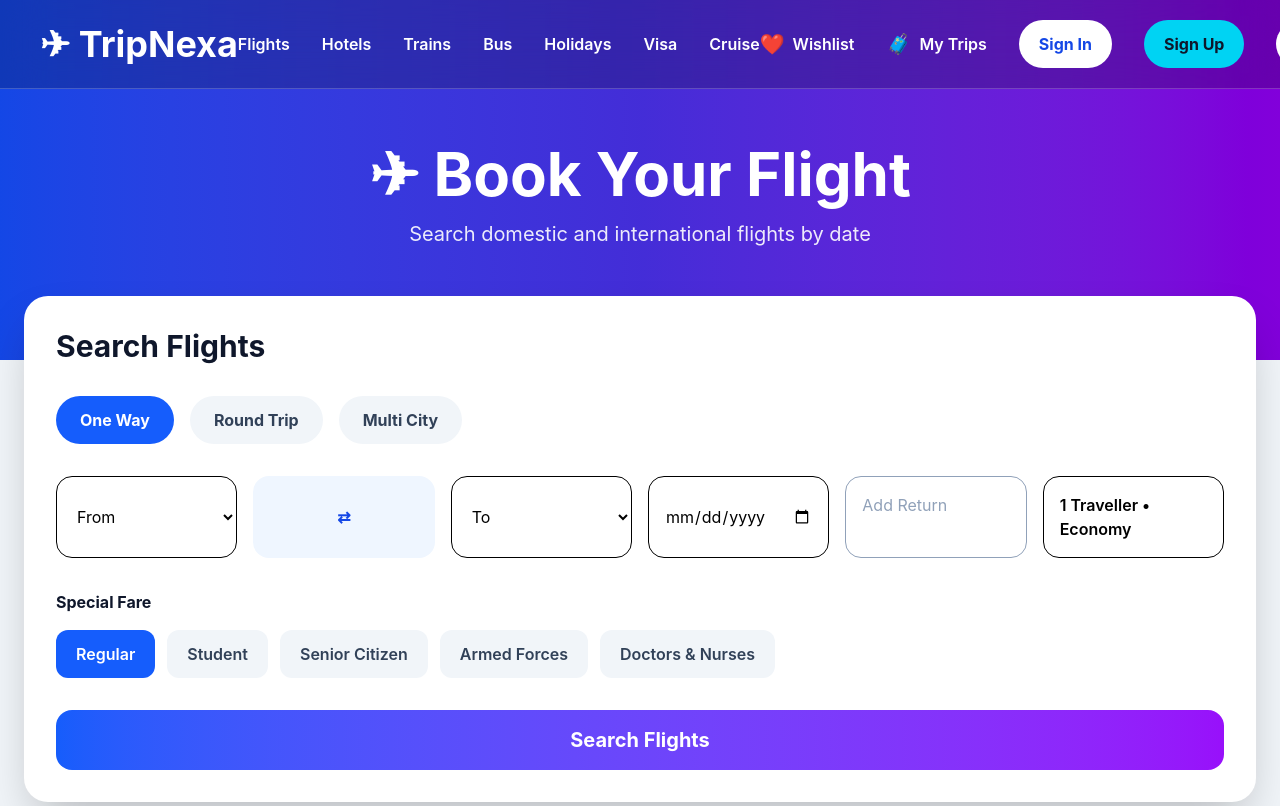
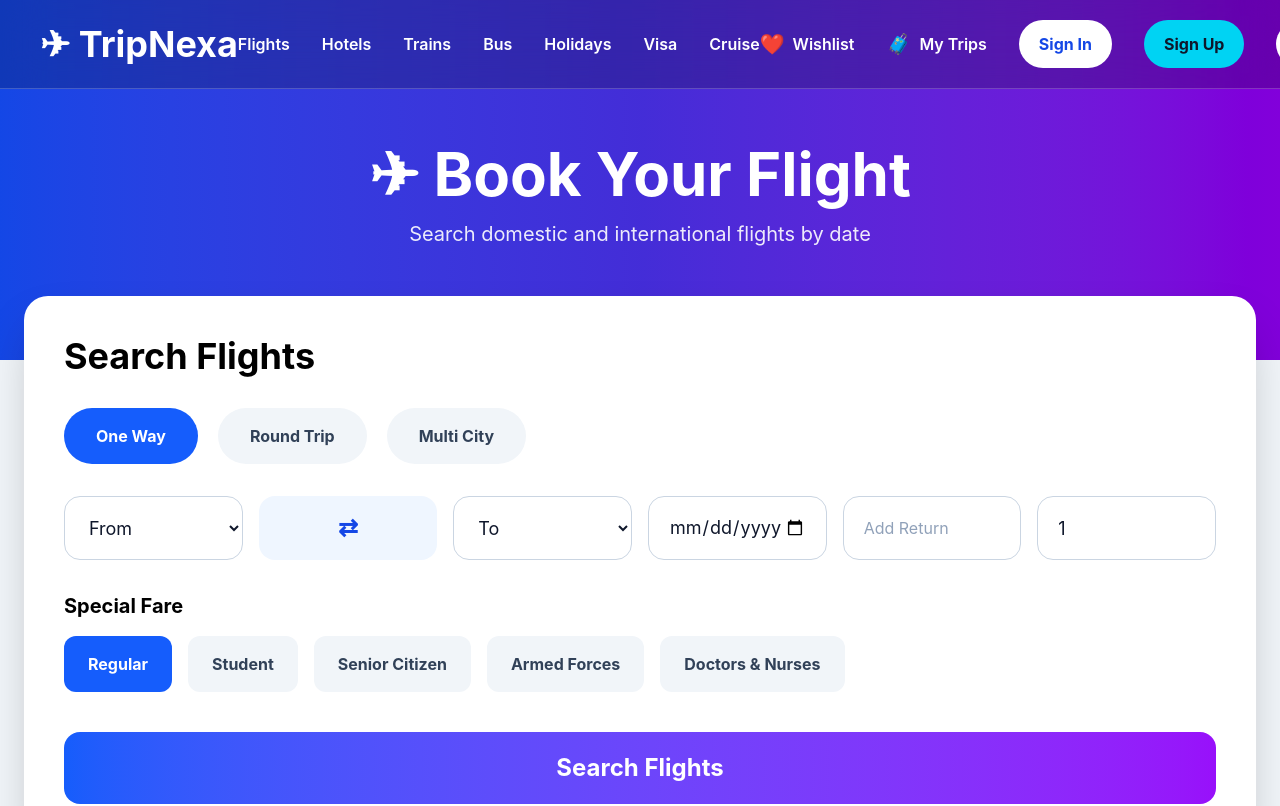
Before and after one commit to aryan20065-cloud/TripNexa, a React (Vite) app in the folder client/: page /flights in a window 1280 px wide. Shown: the top 806 px of the page. Built offline with nearby package versions, Linux system fonts and the light colour scheme.

Commit message:
Fix flight search button and multi city fields

```diff
--- a/client/src/components/flights/FlightSearch.jsx
+++ b/client/src/components/flights/FlightSearch.jsx
@@ -1,46 +1,92 @@
 import { useState } from "react";
+import { useNavigate } from "react-router-dom";
 import cities from "../../data/cities";
 
 function FlightSearch({ from, setFrom, to, setTo }) {
+  const navigate = useNavigate();
+
   const [tripType, setTripType] = useState("oneway");
   const [departure, setDeparture] = useState("");
   const [returnDate, setReturnDate] = useState("");
-  const [showTraveller, setShowTraveller] = useState(false);
-  const [adults, setAdults] = useState(1);
-  const [children, setChildren] = useState(0);
-  const [infants, setInfants] = useState(0);
-  const [travelClass, setTravelClass] = useState("Economy");
+  const [travellers, setTravellers] = useState(1);
   const [fare, setFare] = useState("Regular");
+
+  const [multiFrom, setMultiFrom] = useState("");
+  const [multiTo, setMultiTo] = useState("");
+  const [multiDate, setMultiDate] = useState("");
+
+  const inputClass =
+    "w-full h-16 px-5 text-lg bg-white text-slate-900 border border-slate-300 rounded-2xl outline-none focus:ring-2 focus:ring-blue-500";
 
   const swapCities = () => {
     setFrom(to);
     setTo(from);
   };
 
-  const totalTravellers = adults + children + infants;
+  const handleSearch = () => {
+    if (!from || !to) {
+      alert("Please select From and To locations.");
+      return;
+    }
+
+    if (from === to) {
+      alert("From and To cannot be same.");
+      return;
+    }
+
+    if (!departure) {
+      alert("Please select departure date.");
+      return;
+    }
+
+    if (tripType === "roundtrip" && !returnDate) {
+      alert("Please select return date.");
+      return;
+    }
+
+    if (tripType === "multicity" && (!multiFrom || !multiTo || !multiDate)) {
+      alert("Please fill Multi City second route.");
+      return;
+    }
+
+    const params = new URLSearchParams({
+      searched: "true",
+      tripType,
+      from,
+      to,
+      departure,
+      returnDate,
+      travellers: String(travellers),
+      fare,
+      multiFrom,
+      multiTo,
+      multiDate,
+    });
+
+    navigate(`/flights?${params.toString()}`);
+  };
 
   return (
-    <div className="bg-white rounded-3xl shadow-2xl p-8 max-w-7xl mx-auto -mt-16 relative z-10">
-      <h2 className="text-3xl font-bold mb-8 text-slate-900">
-        Search Flights
-      </h2>
+    <div className="bg-white rounded-3xl shadow-2xl p-10 max-w-7xl mx-auto -mt-16 relative z-10">
+      <h2 className="text-4xl font-bold mb-8">Search Flights</h2>
 
-      <div className="flex flex-wrap gap-4 mb-8">
+      <div className="flex flex-wrap gap-5 mb-8">
         {[
-          { id: "oneway", label: "One Way" },
-          { id: "roundtrip", label: "Round Trip" },
-          { id: "multicity", label: "Multi City" },
-        ].map((item) => (
+          ["oneway", "One Way"],
+          ["roundtrip", "Round Trip"],
+          ["multicity", "Multi City"],
+        ].map(([value, label]) => (
           <button
-            key={item.id}
-            onClick={() => setTripType(item.id)}
-            className={`px-6 py-3 rounded-full font-bold transition ${
-              tripType === item.id
+            key={value}
+            type="button"
+            onClick={() => setTripType(value)}
+            className={`px-8 py-4 rounded-full font-bold transition ${
+              tripType === value
                 ? "bg-blue-600 text-white"
                 : "bg-slate-100 text-slate-700"
             }`}
           >
-            {item.label}
+            {label}
           </button>
         ))}
       </div>
@@ -49,17 +95,20 @@
         <select
           value={from}
           onChange={(e) => setFrom(e.target.value)}
-          className="p-4 border rounded-2xl outline-none"
+          className={inputClass}
         >
           <option value="">From</option>
           {cities.map((city) => (
-            <option key={city}>{city}</option>
+            <option key={city} value={city}>
+              {city}
+            </option>
           ))}
         </select>
 
         <button
+          type="button"
           onClick={swapCities}
-          className="bg-blue-50 text-blue-700 rounded-2xl font-bold hover:bg-blue-100 transition"
+          className="h-16 bg-blue-50 text-blue-700 rounded-2xl font-bold text-2xl hover:bg-blue-100"
         >
           ⇄
         </button>
@@ -67,73 +116,97 @@
         <select
           value={to}
           onChange={(e) => setTo(e.target.value)}
-          className="p-4 border rounded-2xl outline-none"
+          className={inputClass}
         >
           <option value="">To</option>
           {cities.map((city) => (
-            <option key={city}>{city}</option>
+            <option key={city} value={city}>
+              {city}
+            </option>
           ))}
         </select>
 
         <input
           value={departure}
           onChange={(e) => setDeparture(e.target.value)}
-          className="p-4 border rounded-2xl outline-none"
           type="date"
+          className={inputClass}
         />
 
         {tripType === "roundtrip" ? (
           <input
             value={returnDate}
             onChange={(e) => setReturnDate(e.target.value)}
-            className="p-4 border rounded-2xl outline-none"
             type="date"
+            className={inputClass}
           />
         ) : (
-          <div className="p-4 border rounded-2xl text-slate-400">
+          <div className="h-16 px-5 flex items-center rounded-2xl border border-slate-300 text-slate-400">
             Add Return
           </div>
         )}
 
-        <button
-          onClick={() => setShowTraveller(!showTraveller)}
-          className="p-4 border rounded-2xl text-left font-semibold"
-        >
-          {totalTravellers} Traveller • {travelClass}
-        </button>
+        <input
+          value={travellers}
+          onChange={(e) => setTravellers(e.target.value)}
+          type="number"
+          min="1"
+          className={inputClass}
+        />
       </div>
 
-      {showTraveller && (
-        <div className="mt-6 bg-slate-50 rounded-3xl p-6 shadow-inner">
-          <div className="grid md:grid-cols-3 gap-6">
-            <Counter label="Adults" value={adults} setValue={setAdults} min={1} />
-            <Counter label="Children" value={children} setValue={setChildren} />
-            <Counter label="Infants" value={infants} setValue={setInfants} />
+      {tripType === "multicity" && (
+        <div className="mt-6 bg-slate-50 border rounded-3xl p-6">
+          <h3 className="text-2xl font-bold mb-4">Multi City Second Route</h3>
+
+          <div className="grid md:grid-cols-3 gap-4">
+            <select
+              value={multiFrom}
+              onChange={(e) => setMultiFrom(e.target.value)}
+              className={inputClass}
+            >
+              <option value="">Second From City</option>
+              {cities.map((city) => (
+                <option key={city} value={city}>
+                  {city}
+                </option>
+              ))}
+            </select>
+
+            <select
+              value={multiTo}
+              onChange={(e) => setMultiTo(e.target.value)}
+              className={inputClass}
+            >
+              <option value="">Second To City</option>
+              {cities.map((city) => (
+                <option key={city} value={city}>
+                  {city}
+                </option>
+              ))}
+            </select>
+
+            <input
+              value={multiDate}
+              onChange={(e) => setMultiDate(e.target.value)}
+              type="date"
+              className={inputClass}
+            />
           </div>
-
-          <select
-            value={travelClass}
-            onChange={(e) => setTravelClass(e.target.value)}
-            className="mt-6 w-full p-4 border rounded-2xl outline-none"
-          >
-            <option>Economy</option>
-            <option>Premium Economy</option>
-            <option>Business</option>
-            <option>First Class</option>
-          </select>
         </div>
       )}
 
       <div className="mt-8">
-        <h3 className="font-bold mb-4 text-slate-900">Special Fare</h3>
+        <h3 className="text-xl font-bold mb-4">Special Fare</h3>
 
-        <div className="flex flex-wrap gap-3">
+        <div className="flex flex-wrap gap-4">
           {["Regular", "Student", "Senior Citizen", "Armed Forces", "Doctors & Nurses"].map(
             (item) => (
               <button
                 key={item}
+                type="button"
                 onClick={() => setFare(item)}
-                className={`px-5 py-3 rounded-xl font-semibold transition ${
+                className={`px-6 py-4 rounded-xl font-bold ${
                   fare === item
                     ? "bg-blue-600 text-white"
                     : "bg-slate-100 text-slate-700"
@@ -146,37 +219,15 @@
         </div>
       </div>
 
-      <button className="mt-8 w-full bg-gradient-to-r from-blue-600 to-purple-600 text-white py-4 rounded-2xl text-xl font-bold hover:scale-105 transition">
+      <button
+        type="button"
+        onClick={handleSearch}
+        className="mt-10 w-full bg-gradient-to-r from-blue-600 to-purple-600 text-white py-5 rounded-2xl text-2xl font-bold hover:scale-105 transition"
+      >
         Search Flights
       </button>
     </div>
   );
 }
 
-function Counter({ label, value, setValue, min = 0 }) {
-  return (
-    <div className="bg-white p-5 rounded-2xl shadow">
-      <p className="font-bold mb-4">{label}</p>
-
-      <div className="flex items-center justify-between">
-        <button
-          onClick={() => setValue(Math.max(min, value - 1))}
-          className="bg-slate-200 px-4 py-2 rounded-xl font-bold"
-        >
-          -
-        </button>
-
-        <span className="text-2xl font-bold">{value}</span>
-
-        <button
-          onClick={() => setValue(value + 1)}
-          className="bg-blue-600 text-white px-4 py-2 rounded-xl font-bold"
-        >
-          +
-        </button>
-      </div>
-    </div>
-  );
-}
-
 export default FlightSearch;
```
